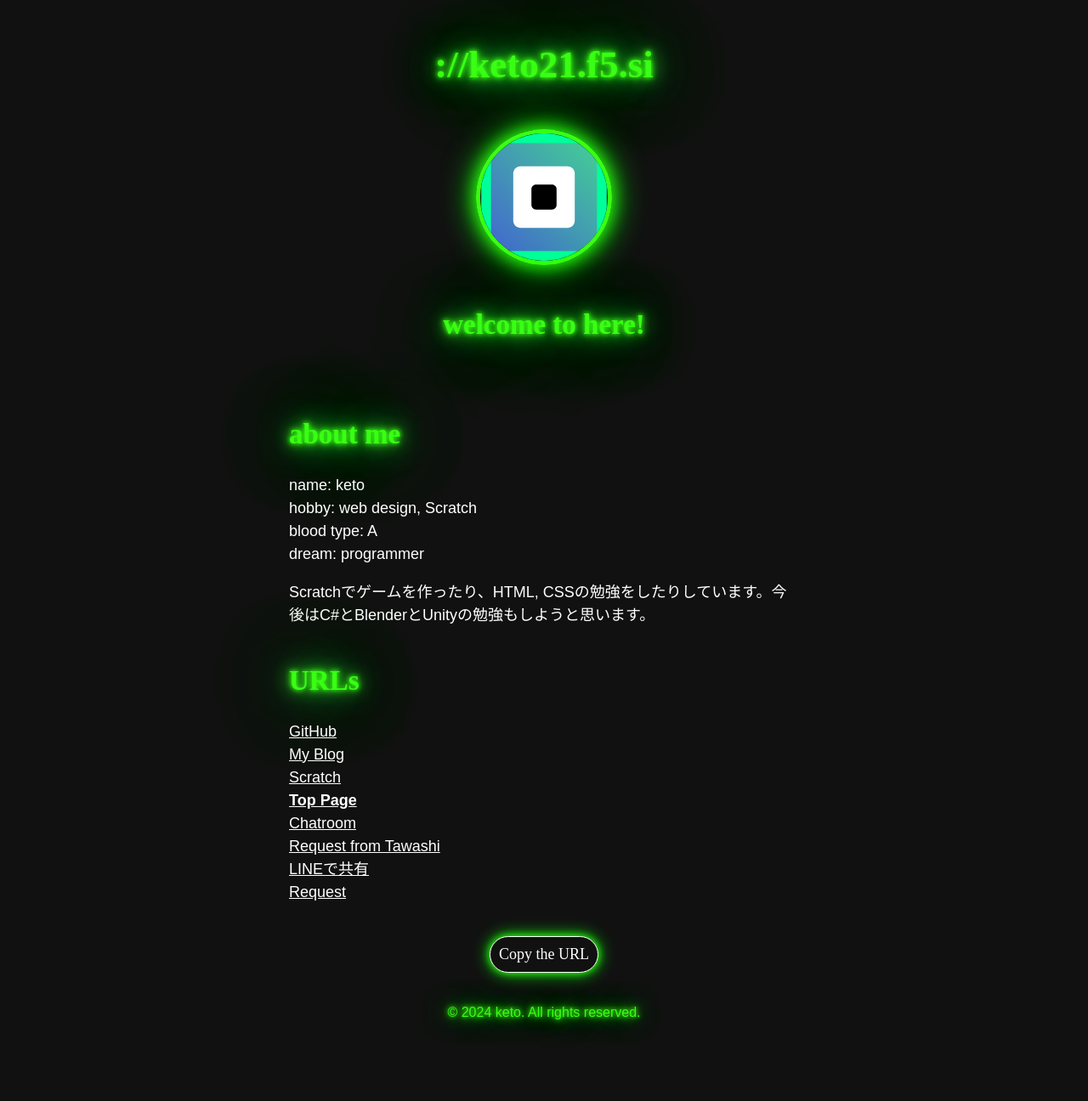
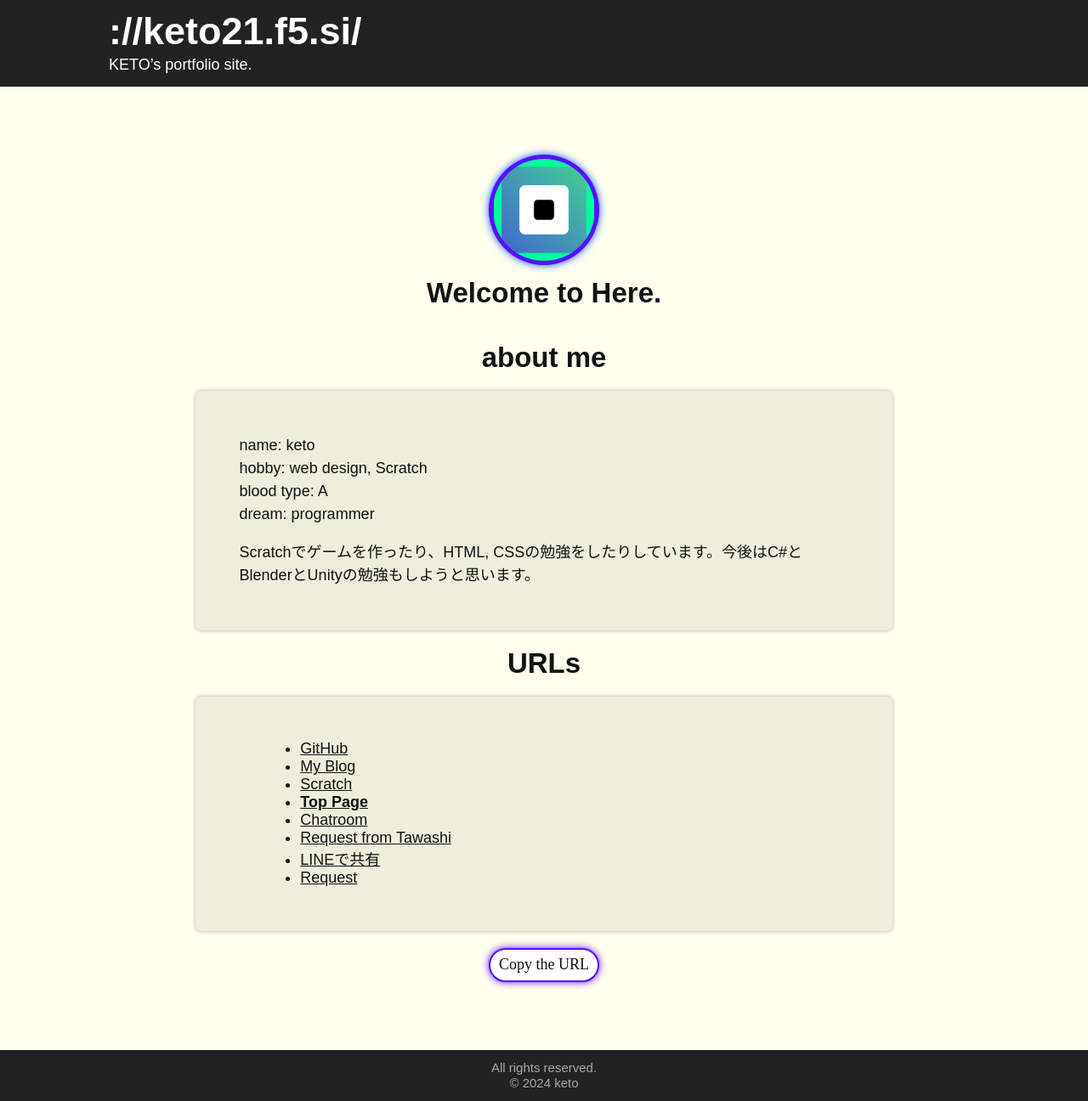
Before and after one commit to keto21f5si/keto21-f5-si, a plain HTML site: page index.html in a window 1280 px wide. Shown: the whole page at 85% size. Before the commit the page ends 1237 px from the top, so only its background shows below. Drawn offline with Linux system fonts and the light colour scheme.

Commit message:
Update index.html

```diff
--- a/index.html
+++ b/index.html
@@ -1,9 +1,8 @@
 <!DOCTYPE html>
-<html lang="ja">
+<html>
 <head prefix="og: http://ogp.me/ns#">
     <meta charset="UTF-8">
     <meta http-equiv="X-UA-Compatible" content="IE=edge">
-    <meta name="viewport" content="width=device-width, initial-scale=1.0">
     <title>keto21 | Home</title>
     <meta name="robots" content="index, follow">
     <meta name="google-site-verification" content="Ar-U6JNbcoH49_c-X5R7LR2N69nug_r32dcZOyqYM_s">
@@ -22,154 +21,164 @@
     <style>
         * {
             scroll-behavior: smooth;
+            padding: 0;
+            margin: 0;
+            font-family: arial, sans-serif;
+            width: 100%;
         }
-
-        body {
+        html {
+            color: #111;
+            background-color: #ffe;
             overflow-x: hidden;
-            width: 100%;
-            margin: 0;
-            padding: 0;
-            background-color: #111;
-            font-family: 'Arial', sans-serif;
+            text-align: center;
+        }
+        header {
+            background-color: #222;
+            width: auto;
+            text-align: left;
+            top: 0;
+            left: 0;
+            right: 0;
             color: #fff;
-            display: flex;
-            justify-content: center;
-            align-items: center;
+            padding-inline: 10%;
+            padding-block: calc(100vh /70);
+            animation: slideIn 0.3s;
         }
-
+        main {
+            width: auto;
+            padding-inline: 10%;
+            padding-block: calc(100vh / 10);
+        }
+        footer {
+            width: auto;
+            padding: calc(100vh / 65);
+            background-color: #222;
+            left: 0;
+            right: 0;
+            bottom: 0;
+            color: #aaa;
+        }
         h1 {
             font-size: 45px;
-            font-family: futura;
-            color: #fff;
         }
-
         h2 {
             font-size: 33px;
-            font-family: futura;
+            margin-block: 10px;
         }
-
-        .container {
-            text-align: center;
-            padding: 20px;
-        }
-
-        .neon-text {
-            color: #39ff14;
-            text-shadow:
-            0 0 5px #39ff14,
-            0 0 10px #39ff14,
-            0 0 20px #39ff14,
-            0 0 40px #3f7,
-            0 0 100px #0f0,
-            0 0 150px #0f0;
-        }
-
-        .icon {
-            border-radius: 50%;
-            width: 150px;
-            height: 150px;
-            border: 5px solid #39ff14;
-            box-shadow: 0 0 20px #39ff14, 0 0 40px #00ff00;
-            margin: 20px 0;
-            animation: zoomIn 1s;
-        }
-
-        .description {
+        p {
             font-size: 18px;
             line-height: 1.5;
-            max-width: 600px;
-            margin: 0 auto;
         }
-        .contents {
+        a {
+            color: #111;
+            font-size: 18px;
+        }
+        small {
+            font-size: 15px;
+        }
+        ul {
+            margin-left: 10%;
+        }
+        li {
+            font-size: 18px;
+        }
+        #logo {
+            width: 120px;
+            height: 120px;
+            padding: 5px;
+            border-radius: 50%;
+            background-color: #51f;
+            box-shadow: 0 0 10px #15f;
+            animation: zoomIn 0.3s;
+        }
+        #content {
+            width: auto;
+            padding: 5%;
+            border-radius: 7px;
+            margin: 10%;
+            margin-block: 20px;
             text-align: left;
-            padding: 20px;
+            background-color: #eed;
+            box-shadow: 0 0 5px #1115;
         }
-
-        .urls {
-            font-size: 18px;
-            line-height: 1.5;
-            max-width: 600px;
-            margin: 0 auto;
-        }
-
-        .urls a {
-            color: #fff;
-        }
-
-        #copyURL {
-            color: #fff;
-            font-family: futura;
-            background-color: #111;
-            border: solid 1px #fff;
+        button {
+            background-color: #fff;
+            padding: 5px;
+            color: #111;
+            width: 130px;
+            height: 40px;
+            border: 2px solid #51f;
+            box-shadow: 0 0 10px #61f;
             border-radius: calc(infinity * 1px);
             font-size: 18px;
-            box-shadow: 0 0 10px #39ff14, 0 0 20px #00ff00;
-            padding: 10px;
+            font-family: futura;
+            transition-duration: 0.3s;
         }
-
-        footer {
-            margin-top: 20px;
+        button:active {
+            border: none;
+            box-shadow: none;
         }
-
+        hr {
+            border: 1px solid #333;
+        }
         @keyframes zoomIn {
             0% {
                 scale: 0;
+                opacity: 0;
             }
             100% {
                 scale: 1;
+                opacity: 1;
             }
         }
-
+        @keyframes slideIn {
+            0% {
+                translate: 0 -100%;
+            }
+            100% {
+                translate: 0;
+            }
+        }
     </style>
 </head>
 <body>
-    <div class="container">
-        <header>
-            <h1 class="neon-text">://keto21.f5.si</h1>
-        </header>
-        <section class="profile">
-            <img src="keto.svg" alt="iconImage" class="icon">
-            <h2 class="neon-text">welcome to here!</h2>
-            <br>
-            <div class="contents">
-                <h2 class="neon-text">about me</h2>
-                <p class="description">
-                    name: keto<br>hobby: web design, Scratch<br>blood type: A<br>dream: programmer
-                </p>
-                <br>
-                <p class="description">
-                    Scratchでゲームを作ったり、HTML, CSSの勉強をしたりしています。今後はC#とBlenderとUnityの勉強もしようと思います。
-                </p>
-                <br>
-                <h2 class="neon-text">URLs</h2>
-                <p class="urls">
-                    <a href="https://github.com/KETO-21">GitHub</a><br>
-                    <a href="https://keto-21.github.io/ketoBlog/">My Blog</a><br>
-                    <a href="https://scratch.mit.edu/users/keto21/">Scratch</a><br>
-                    <a href="#top"><strong>Top Page</strong></a><br>
-                    <a href="https://chat.keto21.f5.si/">Chatroom</a><br>
-                    <a href="https://www.roblox.com/users/5174944355/profile?friendshipSourceType=PlayerSearch">Request from Tawashi</a><br>
-                    <a href="line://msg/text/https://keto21.f5.si/">LINEで共有</a><br>
-                    <a href="https://line.me/ti/g2/bbl8kL7FDSJs9OUijPpjCkxEqpQaExi8RDwQpg?utm_source=invitation&utm_medium=link_copy&utm_campaign=default">Request</a>
-                </p>
-                <br>
-            </div>
-            <button id="copyURL" onclick="a()">Copy the URL</button>
-        </section>
+    <header>
+        <h1>://keto21.f5.si/</h1>
+        <p>KETO’s portfolio site.</p>
+    </header>
+    <main>
+        <img src="./keto.svg" alt="icon" id="logo">
+        <h2>Welcome to Here.</h2>
         <br>
-        <footer>
-            <p class="neon-text">
-                &copy; 2024 keto. All rights reserved.
-            </p>
-        </footer>
-    </div>
+        <h2>about me</h2>
+        <div id="content">
+            <p>name: keto<br>hobby: web design, Scratch<br>blood type: A<br>dream: programmer</p><br><p>Scratchでゲームを作ったり、HTML, CSSの勉強をしたりしています。今後はC#とBlenderとUnityの勉強もしようと思います。</p>
+        </div>
+        <h2>URLs</h2>
+        <div id="content">
+            <ul>
+                <li><a href="https://github.com/KETO-21">GitHub</a></li>
+                <li><a href="https://keto-21.github.io/ketoBlog/">My Blog</a></li>
+                <li><a href="https://scratch.mit.edu/users/keto21/">Scratch</a></li>
+                <li><a href="#top"><strong>Top Page</strong></a></li>
+                <li><a href="https://chat.keto21.f5.si/">Chatroom</a></li>
+                <li><a href="https://www.roblox.com/users/5174944355/profile?friendshipSourceType=PlayerSearch">Request from Tawashi</a></li>
+                <li><a href="line://msg/text/https://keto21.f5.si/">LINEで共有</a></li>
+                <li><a href="https://line.me/ti/g2/bbl8kL7FDSJs9OUijPpjCkxEqpQaExi8RDwQpg?utm_source=invitation&utm_medium=link_copy&utm_campaign=default">Request</a></li>
+            </ul>
+        </div>
+        <button type="button" onclick="cU()">Copy the URL</button>
+    </main>
+    <footer>
+        <small>
+            All rights reserved.<br>&copy; 2024 keto
+        </small>
+    </footer>
     <script>
-        function a() {
-            navigator.clipboard.writeText(location.href)}
+        function cU() {navigator.clipboard.writeText(location.href);}
     </script>
     <script>
-        "serviceWorker"in navigator && window.addEventListener("load", function() {
-            navigator.serviceWorker.register("./sw.js")});
+        "serviceWorker"in navigator && window.addEventListener("load", function() {navigator.serviceWorker.register("./sw.js")});
     </script>
 </body>
 </html>
```
